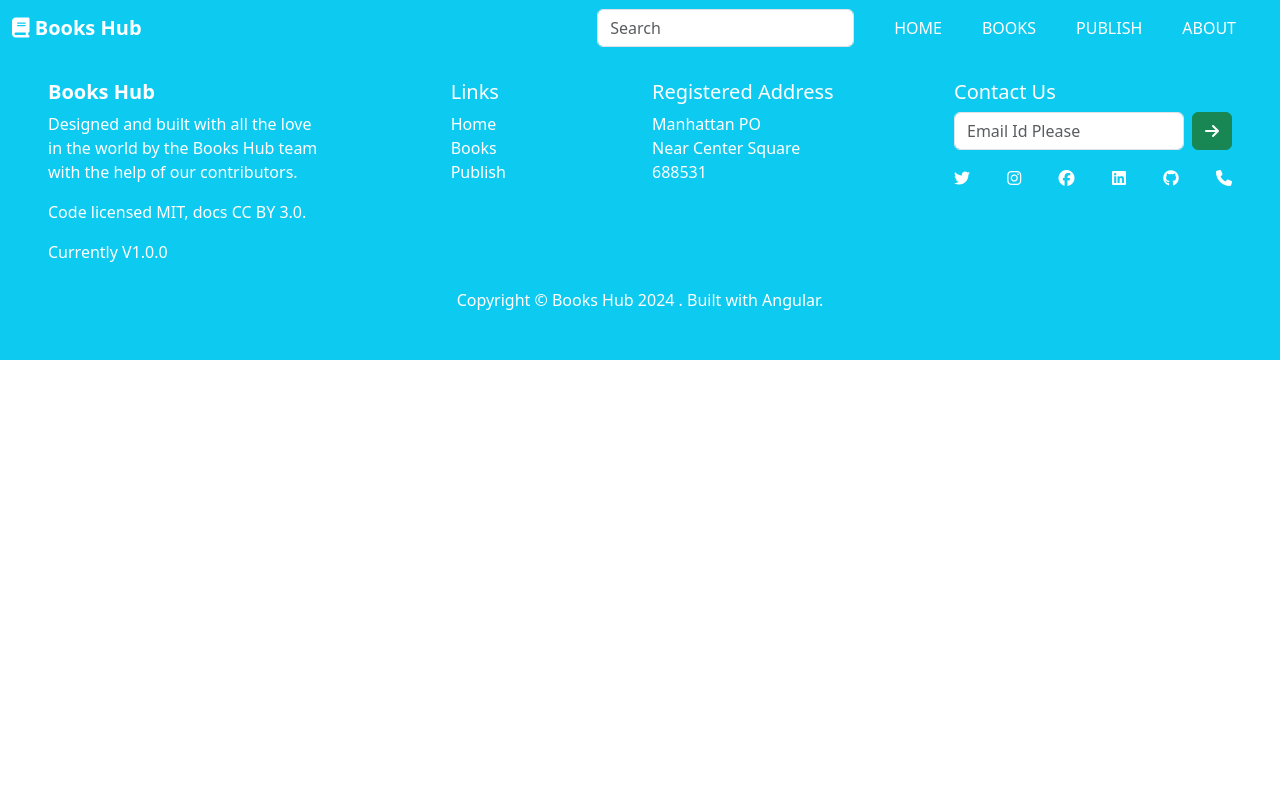
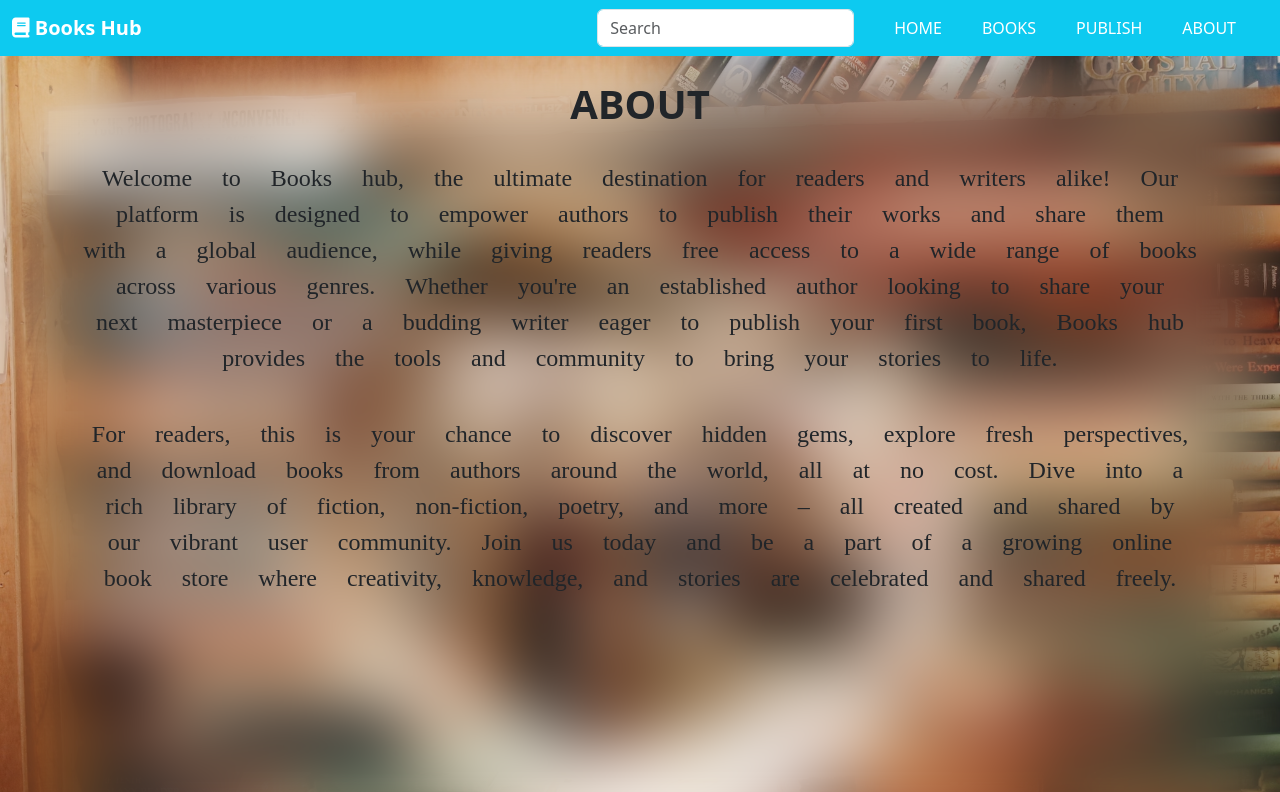
Before and after one commit to akshayvsanthosh/Book-Store, an Angular app: page /about in a window 1280 px wide. Before the commit this address led to /. Shown: the top 792 px of the page. Built offline with nearby package versions, Linux system fonts and the light colour scheme.

Commit message:
about page added

```diff
--- /dev/null
+++ b/src/app/about/about.component.css
@@ -0,0 +1,20 @@
+.aboutContainer{
+    width: 100%;
+    min-height: 100vh;
+    background-image: url("../../assets/bg4.avif");
+    background-position: center;
+    background-size: cover;
+    background-repeat: no-repeat;
+}
+
+.blurAboutContainer{
+    backdrop-filter: blur(35px);
+    width: 100%;
+    min-height: 100vh;
+}
+
+.aboutPara{
+    font-weight: 500;
+    font-size: 24px;
+    font-family: emoji;
+}
--- /dev/null
+++ b/src/app/about/about.component.html
@@ -0,0 +1,25 @@
+<div class="aboutContainer">
+    <div class="blurAboutContainer pb-5">
+        <div class="container text-center">
+            <div class="row">
+                <div class="col pt-4">
+                    <h1 class="fw-bolder">ABOUT</h1>
+                    <p class="aboutPara pt-4">Welcome to Books hub, the ultimate destination for readers and writers alike! Our platform is
+                        designed to empower authors to publish their works and share them with a global audience, while
+                        giving readers free access to a wide range of books across various genres. Whether you're an
+                        established author looking to share your next masterpiece or a budding writer eager to publish
+                        your first book, Books hub provides the tools and community to bring your stories to life.
+                    </p>
+                    <br>
+                    <p class="aboutPara">
+                        For readers, this is your chance to discover hidden gems, explore fresh perspectives, and
+                        download books from authors around the world, all at no cost. Dive into a rich library of
+                        fiction, non-fiction, poetry, and more – all created and shared by our vibrant user community.
+                        Join us today and be a part of a growing online book store where creativity, knowledge, and
+                        stories are celebrated and shared freely.
+                    </p>
+                </div>
+            </div>
+        </div>
+    </div>
+</div>
--- a/src/app/app-routing.module.ts
+++ b/src/app/app-routing.module.ts
@@ -3,11 +3,13 @@ import { RouterModule, Routes } from '@angular/router';
 import { HomeComponent } from './home/home.component';
 import { ViewBooksComponent } from './view-books/view-books.component';
 import { PublishBookComponent } from './publish-book/publish-book.component';
+import { AboutComponent } from './about/about.component';
 
 const routes: Routes = [
   {path:"home",component:HomeComponent},
   {path:"books",component:ViewBooksComponent},
-  {path:"publish",component:PublishBookComponent}
+  {path:"publish",component:PublishBookComponent},
+  {path:"about",component:AboutComponent}
 ];
 
 @NgModule({
--- a/src/app/app.module.ts
+++ b/src/app/app.module.ts
@@ -9,6 +9,7 @@ import { BooksComponent } from './books/books.component';
 import { FooterComponent } from './footer/footer.component';
 import { ViewBooksComponent } from './view-books/view-books.component';
 import { PublishBookComponent } from './publish-book/publish-book.component';
+import { AboutComponent } from './about/about.component';
 
 @NgModule({
   declarations: [
@@ -18,7 +19,8 @@ import { PublishBookComponent } from './publish-book/publish-book.component';
     BooksComponent,
     FooterComponent,
     ViewBooksComponent,
-    PublishBookComponent
+    PublishBookComponent,
+    AboutComponent
   ],
   imports: [
     BrowserModule,
--- a/src/app/header/header.component.html
+++ b/src/app/header/header.component.html
@@ -19,7 +19,7 @@
                 <a class="nav-link active navLinks" aria-current="page" routerLink="/publish">PUBLISH</a>
             </li>
             <li class="nav-item me-4">
-                <a class="nav-link active navLinks" aria-current="page" href="#">ABOUT</a>
+                <a class="nav-link active navLinks" aria-current="page" routerLink="/about">ABOUT</a>
             </li>
           </ul>
       </div>
--- a/src/app/publish-book/publish-book.component.html
+++ b/src/app/publish-book/publish-book.component.html
@@ -19,9 +19,12 @@
                             <label for="category" class="inputLabel">Category*</label>
                             <select class="form-select" aria-label="Default select example" id="category">
                                 <option selected disabled>Select category of book</option>
-                                <option value="1">One</option>
-                                <option value="2">Two</option>
-                                <option value="3">Three</option>
+                                <option value="1">Fiction</option>
+                                <option value="2">Non-Fiction</option>
+                                <option value="3">Poetry</option>
+                                <option value="4">Children’s Books</option>
+                                <option value="5">Educational & Academic</option>
+                                <option value="6">Short Stories</option>
                             </select>
                         </div>
                         <div class="mb-4 inputDivs">
```
Also changed, not shown: src/app/about/about.component.ts (added, +10 -0 lines).
